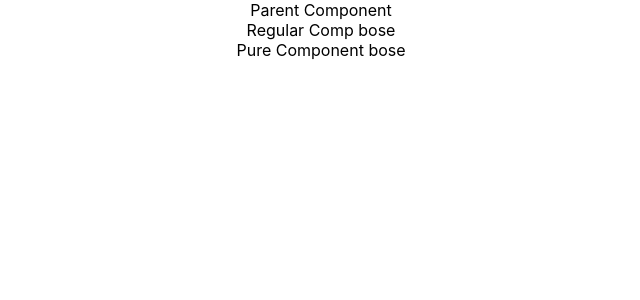
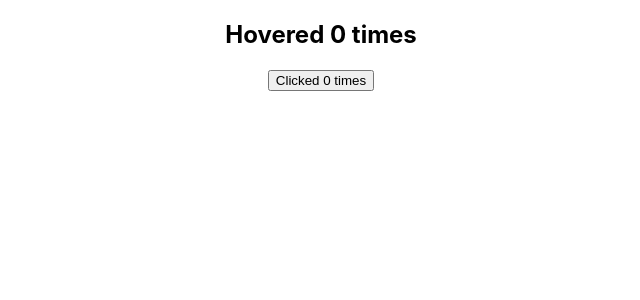
Before and after one commit to princebose/ReactJS, a React (Create React App) app: page / in a window 1280 px wide. Shown: the top 300 px of the page, without its empty margins (319-959 px from the left). Built offline with nearby package versions, Linux system fonts and the light colour scheme.

Commit message:
12 Hover,Click

```diff
--- a/src/App.js
+++ b/src/App.js
@@ -10,12 +10,16 @@
 import UserGreeting from './components/UserGreeting'
 import FragmentDemo from './components/FragmentDemo'
 import Parent from './components/ParentComp'
+import ClickCount from './components/ClickCounter'
+import HoverComp from './components/HoverCounter'
 
 class App extends Component{
   render(){
     return (
           <div className="App">
-          <Parent></Parent>
+          <HoverComp></HoverComp>
+          <ClickCount></ClickCount>
+          {/* <Parent></Parent> */}
           {/* <UserGreeting></UserGreeting>
 
           <ParentComponent></ParentComponent>
--- /dev/null
+++ b/src/components/ClickCounter.js
@@ -0,0 +1,28 @@
+import React, { Component } from 'react'
+
+class ClickCounter extends Component {
+    constructor(props) {
+        super(props)
+
+        this.state = {
+             count:0
+        }
+    }
+
+    incrementCount=()=>{
+        this.setState(prevState=>{
+            return {count:prevState.count+1}
+        })
+    }
+
+    render() {
+        const {count}=this.state
+        return (
+            <div>
+                <button onClick={this.incrementCount}>Clicked {count} times</button>
+            </div>
+        )
+    }
+}
+
+export default ClickCounter
--- /dev/null
+++ b/src/components/HoverCounter.js
@@ -0,0 +1,29 @@
+import React, { Component } from 'react'
+
+class HoverCounter extends Component {
+
+    constructor(props) {
+        super(props)
+
+        this.state = {
+             count:0
+        }
+    }
+
+    incrementCount = ()=>{
+        this.setState(prevState=>{
+            return {count:prevState.count+1}
+        })
+    }
+
+    render() {
+        const {count} = this.state
+        return (
+            <div>
+                <h2 onMouseOver={this.incrementCount}>Hovered {count} times</h2>
+            </div>
+        )
+    }
+}
+
+export default HoverCounter
```
